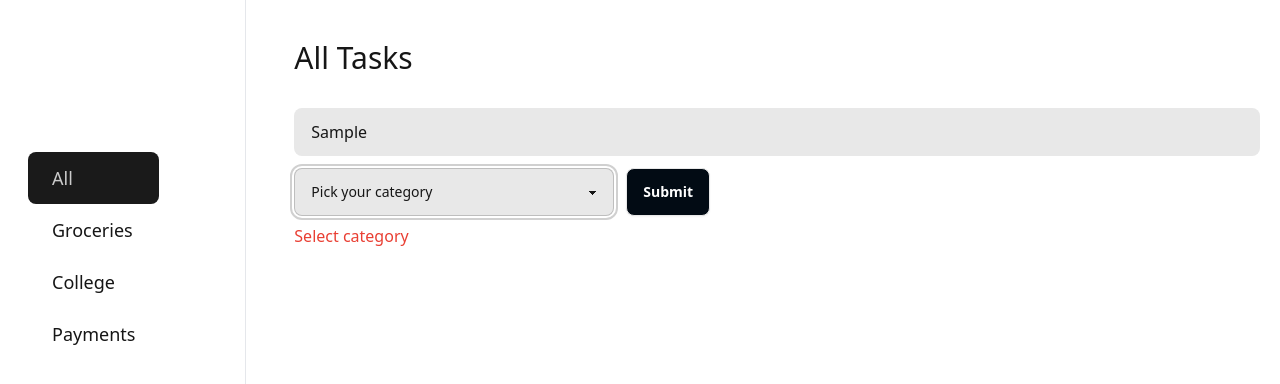
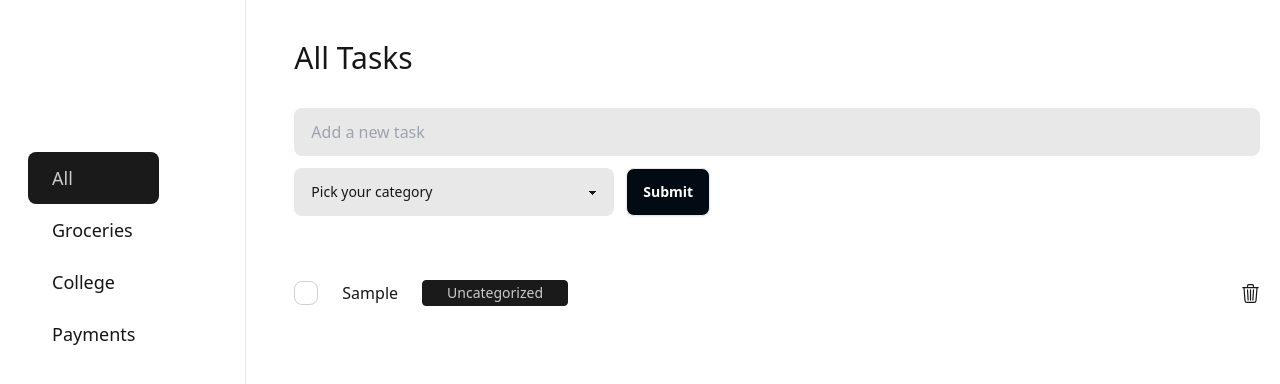
Before and after one commit to mohammadfallah7/react-todo-app, a React (Vite) app: page / in a window 1280 px wide. Both pictures are taken after typing "Sample" into the empty fields and a click on the button "Submit". Shown: the top 384 px of the page. Built offline with nearby package versions, Linux system fonts and the light colour scheme.

Commit message:
fix some bugs and implement empty view

```diff
--- a/src/App.tsx
+++ b/src/App.tsx
@@ -20,7 +20,7 @@ const App = () => {
           onSelectCategory={(category) => setSelectedCategory(category)}
         />
       </div>
-      <div className="col-span-6 sm:col-span-5 sm:border-l sm:pl-12">
+      <div className="col-span-6 sm:col-span-5 sm:border-l sm:pl-12 relative h-screen">
         <TaskView
           onCreateTask={(task) => setTasks([task, ...tasks])}
           onDeleteTask={(id: number) =>
--- a/src/components/TaskCard.tsx
+++ b/src/components/TaskCard.tsx
@@ -9,7 +9,7 @@ interface Props {
 
 const TaskCard = ({ task, onDelete, onComplete }: Props) => {
   return (
-    <li className="flex items-center justify-between mb-5">
+    <li className="flex items-center justify-between mb-8">
       <div className="flex items-center gap-6">
         <input
           type="checkbox"
@@ -19,7 +19,7 @@ const TaskCard = ({ task, onDelete, onComplete }: Props) => {
         />
         <p className={`${task.isCompleted && "line-through"}`}>{task.title}</p>
         <div className="badge badge-neutral px-6 py-3 rounded">
-          {task.category}
+          {task.category || "Uncategorized"}
         </div>
       </div>
       <BsTrash3
--- /dev/null
+++ b/src/components/TaskEmpty.tsx
@@ -0,0 +1,12 @@
+import { ImFileEmpty } from "react-icons/im";
+
+const TaskEmpty = () => {
+  return (
+    <div className="absolute top-2/3 left-1/2 -translate-x-1/2 -translate-y-1/2 flex flex-col items-center gap-5">
+      <ImFileEmpty size={64} />
+      <p>You have no task here</p>
+    </div>
+  );
+};
+
+export default TaskEmpty;
--- a/src/components/TaskForm.tsx
+++ b/src/components/TaskForm.tsx
@@ -8,7 +8,7 @@ const scheme = z.object({
     .string()
     .min(3, "Task title should be at least 3 characters.")
     .max(40, "Task title should be less than 40 characters"),
-  category: z.enum(["All", "Groceries", "College", "Payments"], {
+  category: z.enum(["", "Groceries", "College", "Payments"], {
     message: "Select category",
   }),
 });
@@ -35,7 +35,7 @@ const TaskForm = ({ onSubmit }: Props) => {
   };
 
   return (
-    <form className="my-8" onSubmit={handleSubmit(submitForm)}>
+    <form className="mt-8" onSubmit={handleSubmit(submitForm)}>
       <input
         {...register("title")}
         type="text"
@@ -52,7 +52,6 @@ const TaskForm = ({ onSubmit }: Props) => {
         defaultValue="Uncategorized"
       >
         <option value="">Pick your category</option>
-        <option value="All">All</option>
         <option value="Groceries">Groceries</option>
         <option value="College">College</option>
         <option value="Payments">Payments</option>
--- a/src/components/TaskView.tsx
+++ b/src/components/TaskView.tsx
@@ -1,5 +1,6 @@
 import { Task } from "../types/task";
 import TaskCard from "./TaskCard";
+import TaskEmpty from "./TaskEmpty";
 import TaskForm from "./TaskForm";
 import TaskTitle from "./TaskTitle";
 
@@ -30,7 +31,10 @@ const TaskView = ({
           })
         }
       />
-      <ul>
+
+      {tasks.length === 0 && <TaskEmpty />}
+
+      <ul className="mt-16">
         {tasks.map((task) => (
           <TaskCard
             key={task.id}
```
